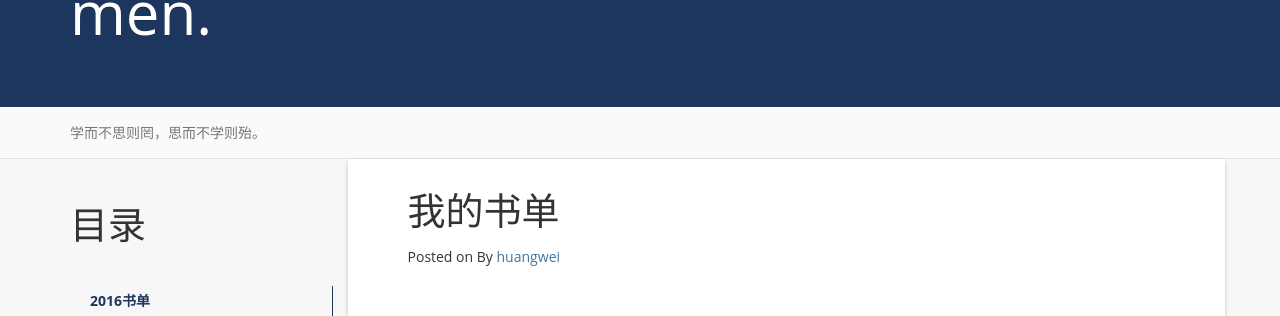
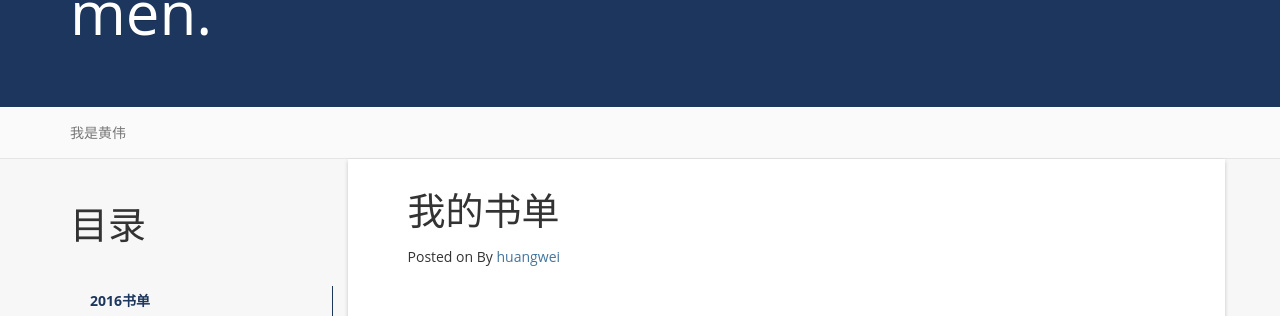
Before and after one commit to mayunmeiyouming/blog, a Jekyll site: the page built from books.md, in a window 1280 px wide and 1085 px high. Shown: the part 188-504 px from the top of the window. Built offline with Jekyll 4.4.1, drawn with Linux system fonts in a browser that asks for light colours; nearby versions of some CDN libraries; a script that is not in the unit is left out; comment, search, counter and statistics services are not loaded.

Commit message:
git pull

```diff
--- a/_config.yml
+++ b/_config.yml
@@ -9,7 +9,7 @@ baseurl: "/blog"
 description: Actually, This is blog!
 meta_description: 个人博客;学而不思则罔;思而不学则殆;生命不止;折腾不休
 motto: It's our wits that make us men.
-banner: 学而不思则罔，思而不学则殆。
+banner: 我是黄伟
 
 #permalink: /:categories/:year/:month/:day/:title/
 permalink: /:year/:month/:day/:title/
```
